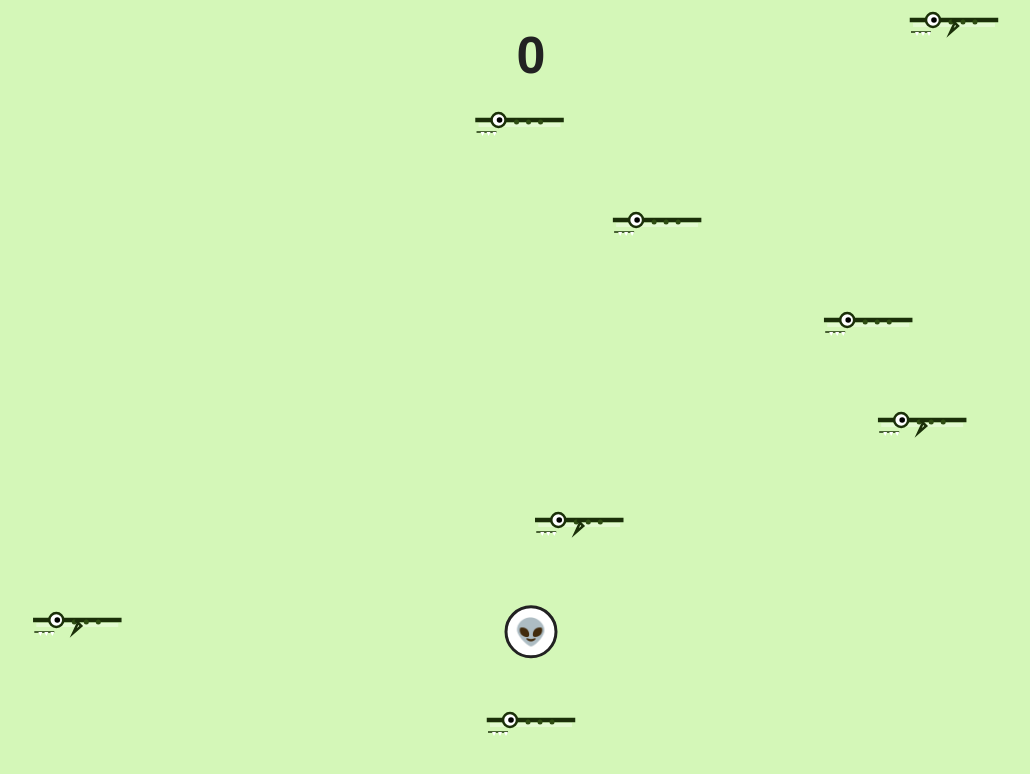
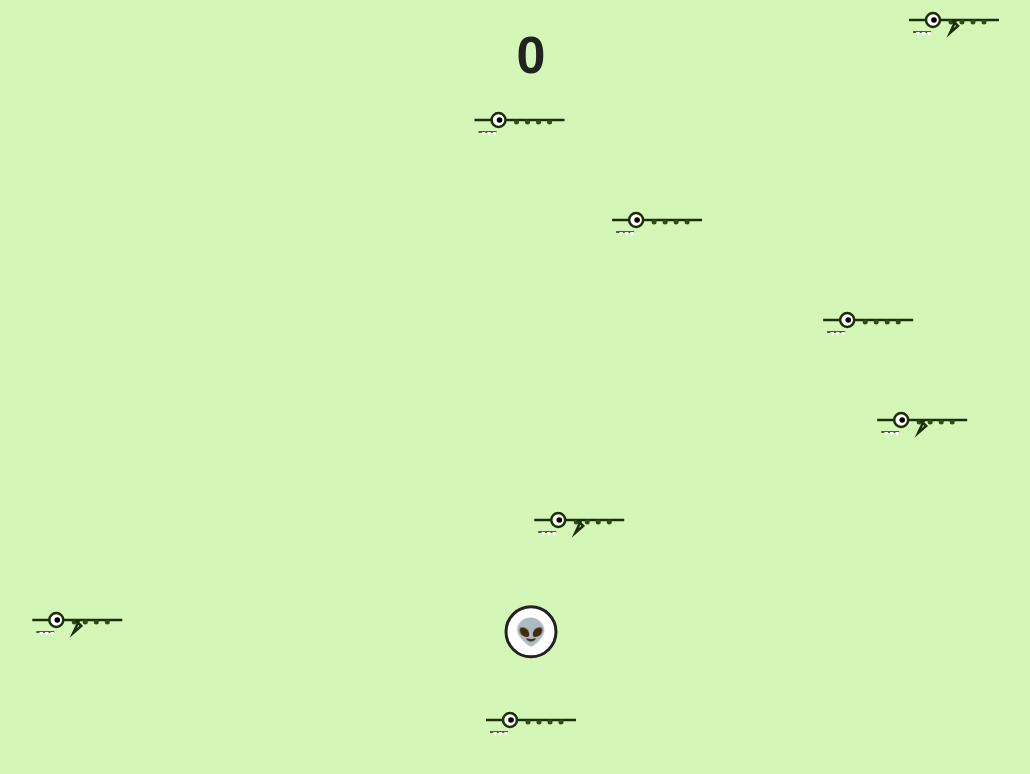
Before and after one commit to upngh12/-, a plain HTML site: page index.html in a window 1280 px wide. Shown: the whole page, without its empty margins (109-1139 px from the left). Drawn offline with Linux system fonts and the light colour scheme.

Commit message:
Update index.html

```diff
--- a/index.html
+++ b/index.html
@@ -54,24 +54,25 @@ for(let i=-6;i<=12;i+=4.5){x.beginPath();x.moveTo(i,-7);x.lineTo(i,5);x.stroke()
 x.fillStyle='#fff';x.beginPath();x.moveTo(18,0);x.lineTo(27,-7);x.lineTo(24,0);x.lineTo(27,7);x.closePath();x.fill();x.stroke();
 x.restore();
 }
+function pill(px,py,w,h){
+let r=h/2;x.beginPath();x.arc(px+r,py+r,r,Math.PI*.5,Math.PI*1.5);x.arc(px+w-r,py+r,r,Math.PI*1.5,Math.PI*.5);x.closePath();
+}
 function dCroc(o){
 if(o.b)return;x.save();
 x.fillStyle=o.t==='m'?'#29b6f6':(o.t==='s'?'#9ccc65':'#76c838');
 x.strokeStyle='#1b3009';x.lineWidth=2.5;
-x.fillRect(o.x+3,o.y+2,o.w-6,o.h-4);
-x.strokeRect(o.x+2,o.y+1,o.w-4,o.h-2);
-x.fillStyle='rgba(255,255,255,.35)';x.fillRect(o.x+4,o.y+3,o.w-8,4);
-x.fillStyle='#2e4d12';for(let sx=o.x+42;sx<o.x+o.w-12;sx+=12){x.beginPath();x.arc(sx,o.y+2,2.5,0,7);x.fill()}
+pill(o.x,o.y,o.w,o.h);x.fill();x.stroke();
+x.fillStyle='#2e4d12';for(let sx=o.x+42;sx<o.x+o.w-14;sx+=11){x.beginPath();x.arc(sx,o.y+2,2.5,0,7);x.fill()}
 x.fillStyle='#fff';x.beginPath();x.arc(o.x+24,o.y,7,0,7);x.fill();x.stroke();
 x.fillStyle='#000';x.beginPath();x.arc(o.x+25,o.y,2.8,0,7);x.fill();
-x.strokeStyle='#1b3009';x.lineWidth=1.5;x.beginPath();x.moveTo(o.x+2,o.y+12);x.lineTo(o.x+22,o.y+12);x.stroke();
-x.fillStyle='#fff';for(let tx=o.x+6;tx<=o.x+18;tx+=6){x.beginPath();x.moveTo(tx,o.y+12);x.lineTo(tx+2,o.y+16);x.lineTo(tx+4,o.y+12);x.fill()}
+x.strokeStyle='#1b3009';x.lineWidth=1.5;x.beginPath();x.moveTo(o.x+4,o.y+12);x.lineTo(o.x+22,o.y+12);x.stroke();
+x.fillStyle='#fff';for(let tx=o.x+7;tx<=o.x+18;tx+=5.5){x.beginPath();x.moveTo(tx,o.y+12);x.lineTo(tx+2,o.y+16);x.lineTo(tx+4,o.y+12);x.fill()}
 if(o.t==='s'){x.strokeStyle='#1b3009';x.lineWidth=2.5;x.beginPath();let m=o.x+o.w/2;x.moveTo(m-2,o.y);x.lineTo(m+4,o.y+6);x.lineTo(m-4,o.y+13);x.lineTo(m+2,o.y+o.h);x.stroke()}
 x.restore();if(o.h)dHeli(o.x+o.w/2,o.y,0);
 }
 function clamp(){if(p.x<0)p.x=0;if(p.x+p.r*2>W)p.x=W-p.r*2}
-ontouchstart=e=>{if(e.touches&&e.touches.length)ltx=e.touches.clientX};
-ontouchmove=e=>{if(e.touches&&e.touches.length&&ltx!==null){p.x+=(e.touches.clientX-ltx)*1.15;clamp();ltx=e.touches.clientX}};
+ontouchstart=e=>{if(e.touches&&e.touches.length>0)ltx=e.touches[0].clientX};
+ontouchmove=e=>{if(e.touches&&e.touches.length>0&&ltx!==null){p.x+=(e.touches[0].clientX-ltx)*1.15;clamp();ltx=e.touches[0].clientX}};
 ontouchend=()=>{ltx=null};
 onkeydown=e=>{if(e.key==='ArrowLeft')p.vx=-4.5;if(e.key==='ArrowRight')p.vx=4.5};
 onkeyup=()=>{p.vx=0};
@@ -88,7 +89,7 @@ bps.forEach(b=>b.y-=p.vy);fsh.forEach(f=>f.y-=p.vy);
 }
 for(let i=bps.length-1;i>=0;i--){
 let b=bps[i];b.x+=b.vx;b.vy+=.4;b.y+=b.vy;b.rot+=b.vr;
-x.save();x.translate(b.x+b.w/2,b.y+b.h/2);x.rotate(b.rot);x.fillStyle='#9ccc65';x.strokeStyle='#1b3009';x.lineWidth=2;x.fillRect(-b.w/2,-b.h/2,b.w,b.h);x.strokeRect(-b.w/2,-b.h/2,b.w,b.h);x.restore();
+x.save();x.translate(b.x+b.w/2,b.y+b.h/2);x.rotate(b.rot);x.fillStyle='#9ccc65';x.strokeStyle='#1b3009';x.lineWidth=2;pill(-b.w/2,-b.h/2,b.w,b.h);x.fill();x.stroke();x.restore();
 if(b.y>H+50)bps.splice(i,1);
 }
 for(let i=fsh.length-1;i>=0;i--){
```
